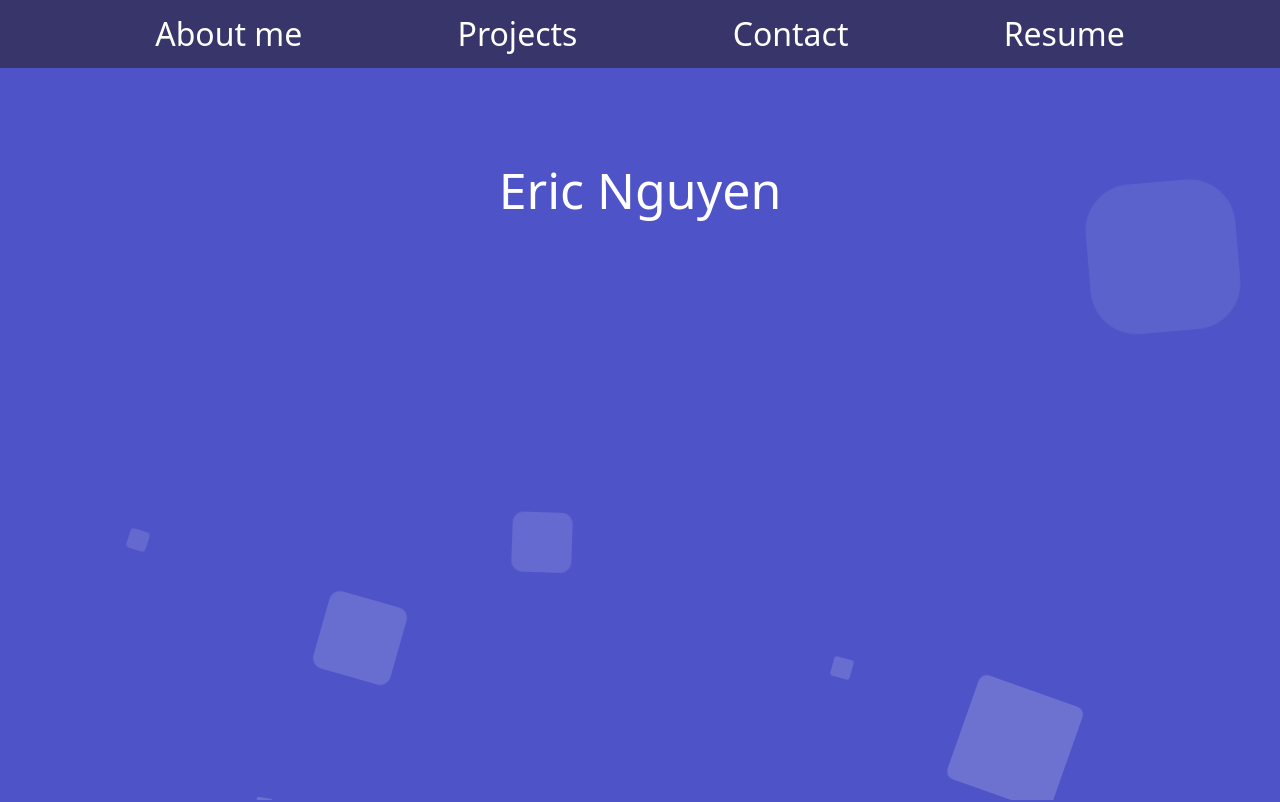
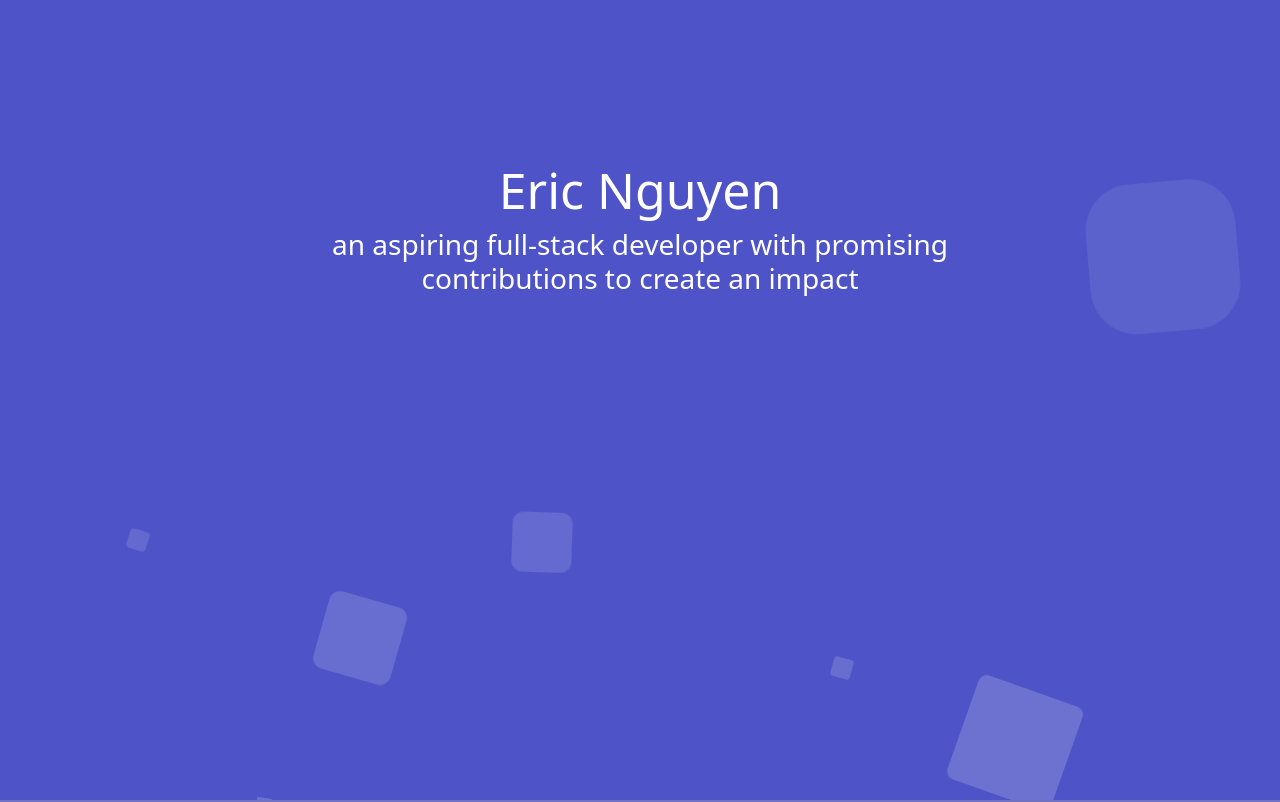
Before and after one commit to ericcnguyen04/Post-Portfolio, a React (Create React App) app: page / in a window 1280 px wide. Shown: the top 802 px of the page. Built offline with nearby package versions, Linux system fonts and the light colour scheme.

Commit message:
removed nav bar?

```diff
--- a/src/App.css
+++ b/src/App.css
@@ -39,6 +39,12 @@ body{
     position: absolute;
     top:20vh;
     /* border: solid red 2px */
+  }
+
+  .contextBio {
+  /* border: solid red 2px; */
+  margin-left: 20%;
+  margin-right: 20%;
 }
 
 .context h1{
@@ -56,7 +62,7 @@ body{
     background: #4e54c8;
     background: -webkit-linear-gradient(to left, #8f94fb, #4e54c8);
     width: 100%;
-    height:92.8vh;
+    height:100vh;
 
 
 }
--- a/src/App.js
+++ b/src/App.js
@@ -12,7 +12,7 @@ import './App.css'
 function App() {
   return(
     <Router className='appMainPage'>
-      <Navbar />
+      {/* <Navbar /> */}
 
       <Home />
 
--- a/src/components/pages/Home.jsx
+++ b/src/components/pages/Home.jsx
@@ -6,8 +6,13 @@ export default function Home() {
         <div>
 
             <div className="context">
-                <h1>Eric Nguyen</h1>
-                {/* <h3>an aspiring full-stack developer with visions of passion and ambition! As I grew up, I always loved witnessing the end product of my projects, which included my efforts with front and back end, and I felt nothing but joy. I will work with my peers and create a positive environment by being compatible and ensuring that there is no confusion! Previously, as an insurance agent, I have habits of taking the initiative and making sure that we are making progress to promote time management. Most importantly, my mindset is always on a growth mindset and open to critique while providing feedback.</h3> */}
+                <div>
+                    <h1>Eric Nguyen</h1>
+                </div>
+                <div className='contextBio'>
+                    <h3>an aspiring full-stack developer with promising contributions to create an impact</h3>
+                    {/* <h3>an aspiring full-stack developer with visions of passion and ambition! As I grew up, I always loved witnessing the end product of my projects, which included my efforts with front and back end, and I felt nothing but joy. I will work with my peers and create a positive environment by being compatible and ensuring that there is no confusion! Previously, as an insurance agent, I have habits of taking the initiative and making sure that we are making progress to promote time management. Most importantly, my mindset is always on a growth mindset and open to critique while providing feedback.</h3> */}
+                </div>
             </div>
 
 
```
